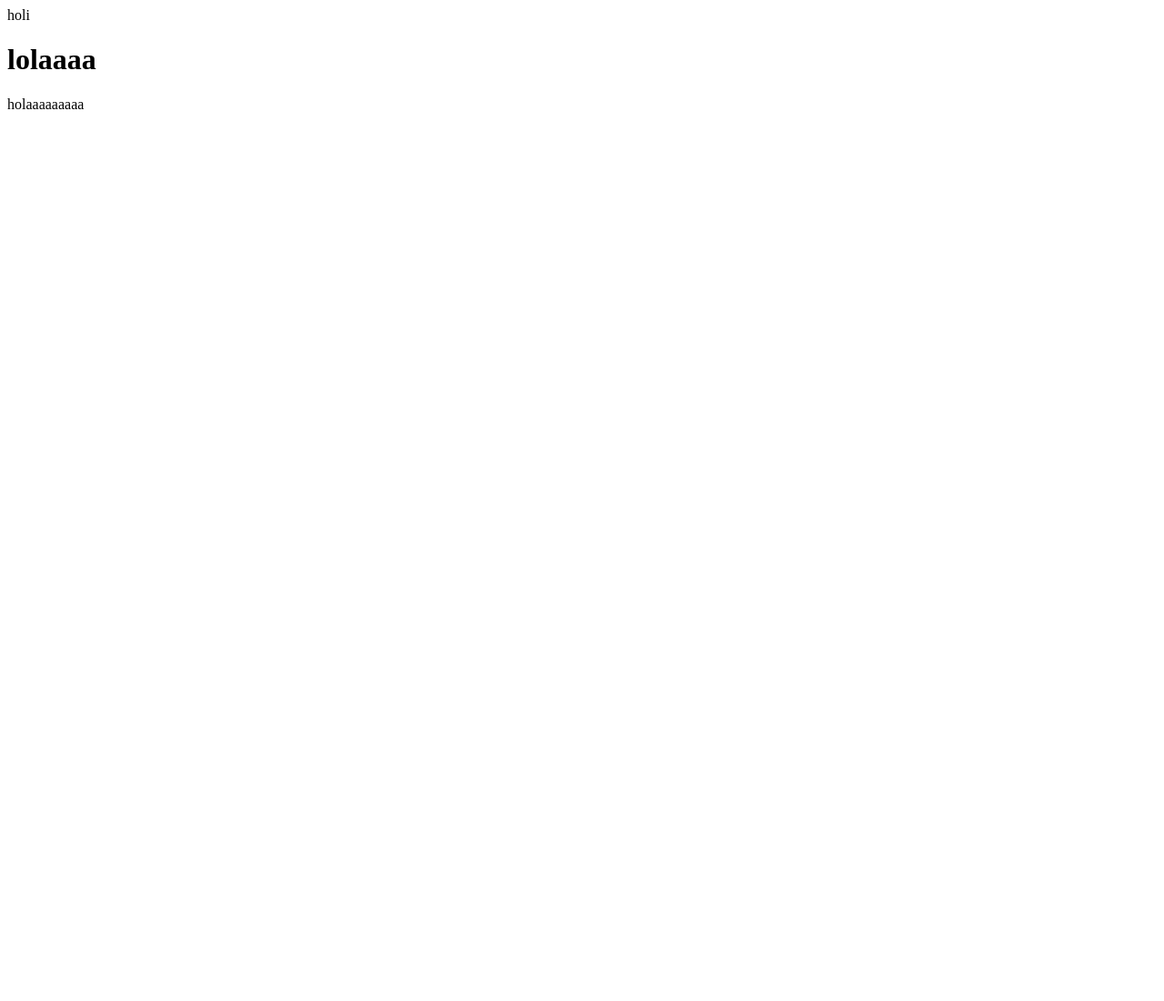
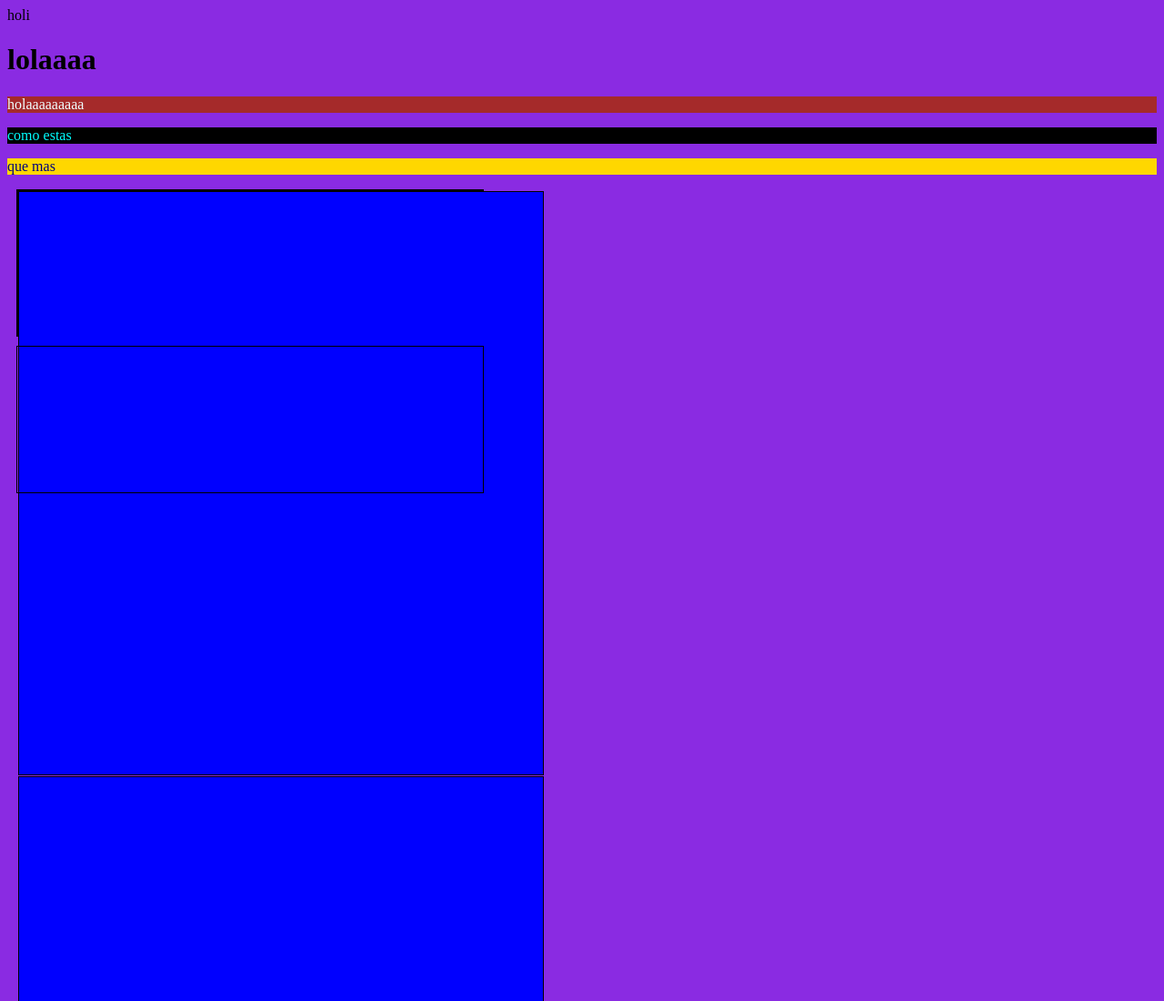
Before and after one commit to lolaaa3/lola, a plain HTML site: page index.html in a window 1280 px wide. Shown: the top 1100 px of the page at 91% size. Before the commit the page ends 800 px from the top, so only its background shows below. Drawn offline with Linux system fonts and the light colour scheme.

Commit message:
cambiossss divisiones

```diff
--- a/estilo.css
+++ b/estilo.css
@@ -0,0 +1,35 @@
+body {
+    background-color: blueviolet;
+}
+.parrafo{
+    color: azure;
+    background-color: brown;
+}
+#parrafoUnico{
+    color: aqua;
+    background-color: black;
+}
+#lo{
+    color:navy;
+    background-color:gold;
+}
+#lol {
+    width: 40vw;
+    height: 20vh;
+    background-color: black;
+    border: 1px solid black;
+    margin: 10px;
+}
+#no {
+    width: 40vw;
+    height: 20vh;
+    border: 1px solid black;
+    margin: 10px;
+}
+.cuadrado {
+    width: 45vw;
+    height: 80vh;
+    background-color: blue;
+    border: 1px solid black;
+    margin: 1px
+}
--- a/index.html
+++ b/index.html
@@ -1,8 +1,17 @@
 <!DOCTYPE html>
 <head>
     <tittle>holi</tittle>
+    <link rel="stylesheet" href="estilo.css"/>
 </head>
 <body>
     <h1>lolaaaa</h1>
-    <p>holaaaaaaaaa</p>
+    <p class="parrafo">holaaaaaaaaa</p>
+    <p class="parrafo" id="parrafoUnico">como estas</p>
+    <p class="parrafo" id="lo">que mas</p>
 </body>
+<div id="lol">
+    <div class="cuadrado"></div>
+    <div class="cuadrado"></div>
+    <div class="cuadrado"></div>
+</div>
+<div id="no">
```
